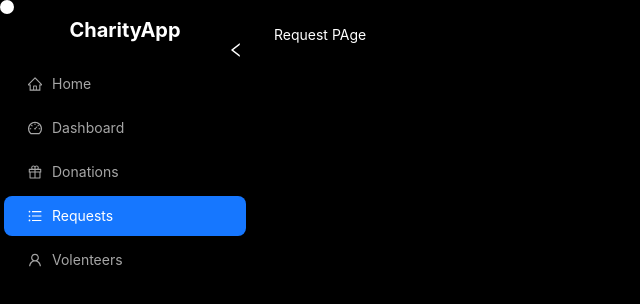
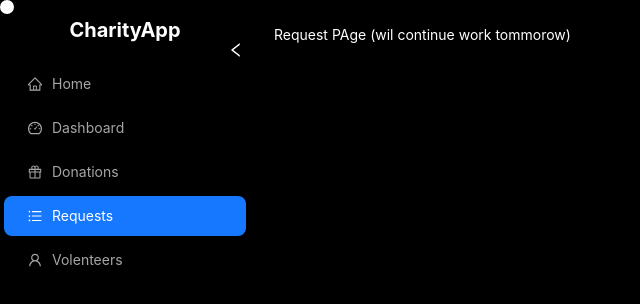
Before and after one commit to 2003devansh/charity_app, a React (Vite) app in the folder frontend/: page /requests in a window 1280 px wide. Shown: the top 304 px of the page, without its empty margins (0-640 px from the left). Built offline with nearby package versions, Linux system fonts and the light colour scheme.

Commit message:
fix: update RequestPage message to indicate ongoing work

```diff
--- a/frontend/src/pages/RequestPage.tsx
+++ b/frontend/src/pages/RequestPage.tsx
@@ -1,5 +1,5 @@
 const RequestPage = () => {
-  return <div>Request PAge</div>;
+  return <div>Request PAge (wil continue work tommorow)</div>;
 };
 
 export default RequestPage;
```
